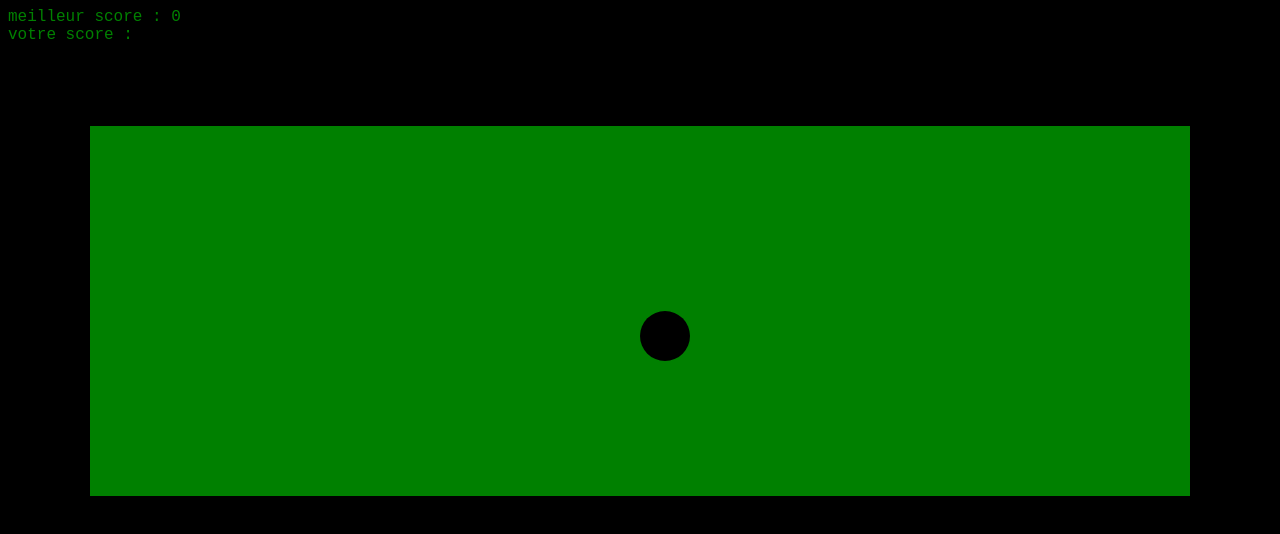
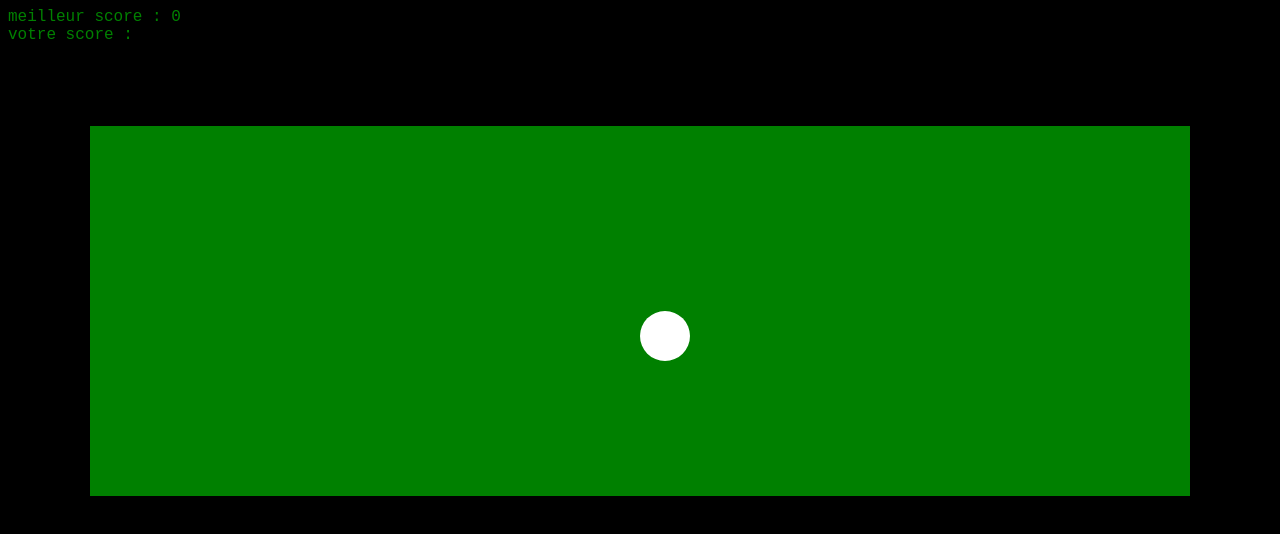
Before and after one commit to zetsuboo/aim-shoot, a plain HTML site: page index.html in a window 1280 px wide. Drawn offline with Linux system fonts and the light colour scheme.

Commit message:
Add files via upload

```diff
--- a/script.js
+++ b/script.js
@@ -2,6 +2,7 @@ const body = document.getElementsByTagName('body')[0];
 const button = document.getElementsByTagName('button')[0];
 const text = document.getElementById('text');
 const scorevue = document.getElementById('score');
+const div = document.getElementById('div');
 const bestscorevue = document.getElementById('bestscore');
 let isClicked = false
 let score = 0
@@ -11,7 +12,6 @@ if(!localStorage.getItem('bestscore')){
 }
 bestScore = parseInt(localStorage.getItem('bestscore'))
 bestscorevue.innerHTML = localStorage.getItem('bestscore')
-
  text.addEventListener('click', () =>  {
      score ++;
      scorevue.innerHTML = score;
@@ -30,6 +30,14 @@ text.addEventListener('click', () =>  {
          }, 10000)
      }
      })
+    // div.addEventListener('mousemove',(e)=>{
+    //     // console.log(e.x)
+    //     let left =  e.clientY
+    //     let top = e.clientX
+    // text.style.left = left + '%';
+    // text.style.top = top + '%';
+
+    // })
 
 function FUNC(){
 
--- a/style.css
+++ b/style.css
@@ -1,10 +1,11 @@
 #text{
     display:inline-block;
-    background-color: black;
+    background-color: white;
     height: 50px;
     width: 50px;
     border-radius:50px ;
-    position: relative;
+    position: absolute;
+    transition: ease-out;
 
 }
 *{
@@ -16,6 +17,7 @@ body{
     background-color: black;
 }
 #div{
+    position: relative;
     padding: 25px;
     background-color: green;
     margin: 10vh;
```
Lines whose indentation alone changed are shown as unchanged.
